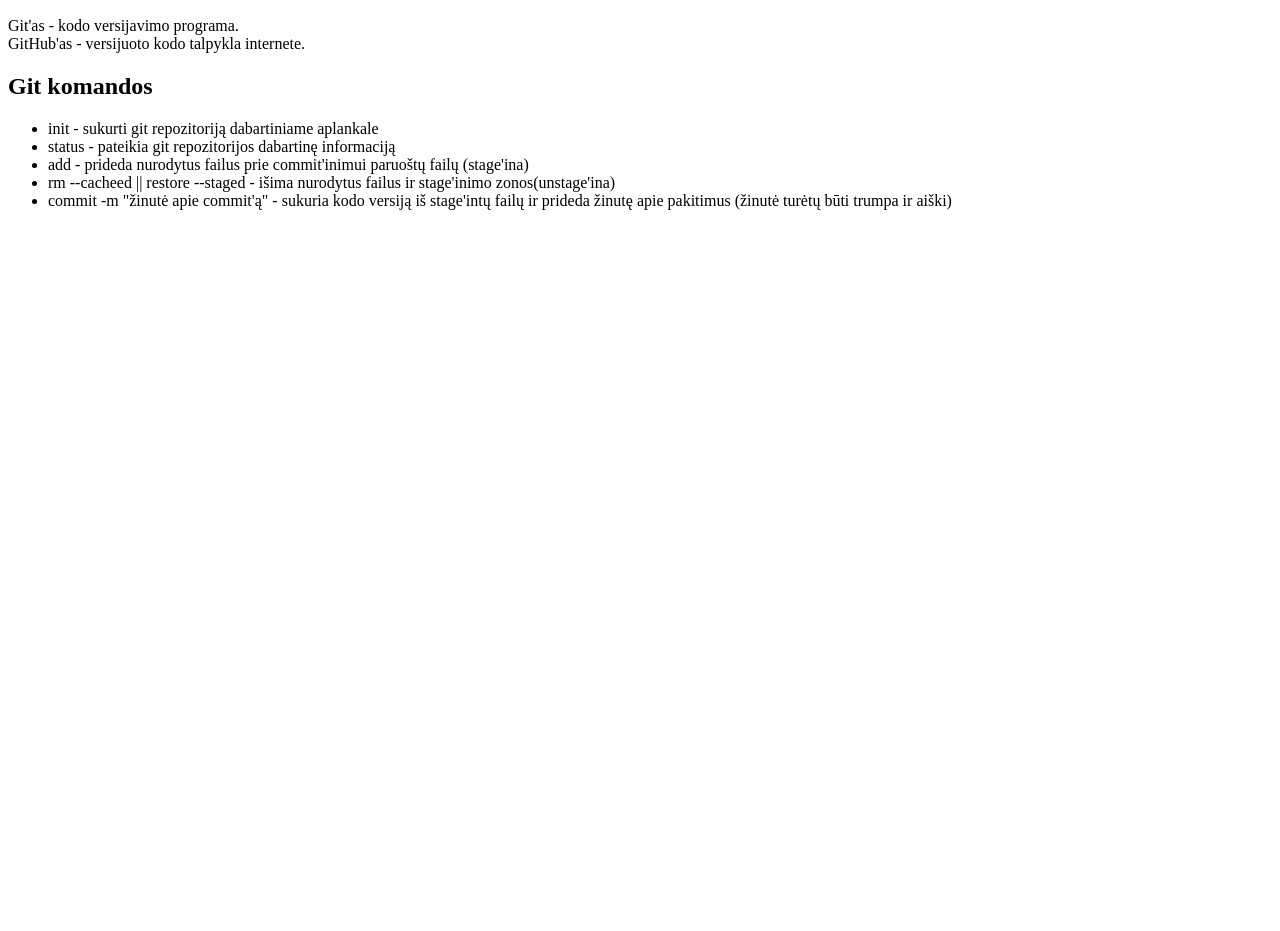
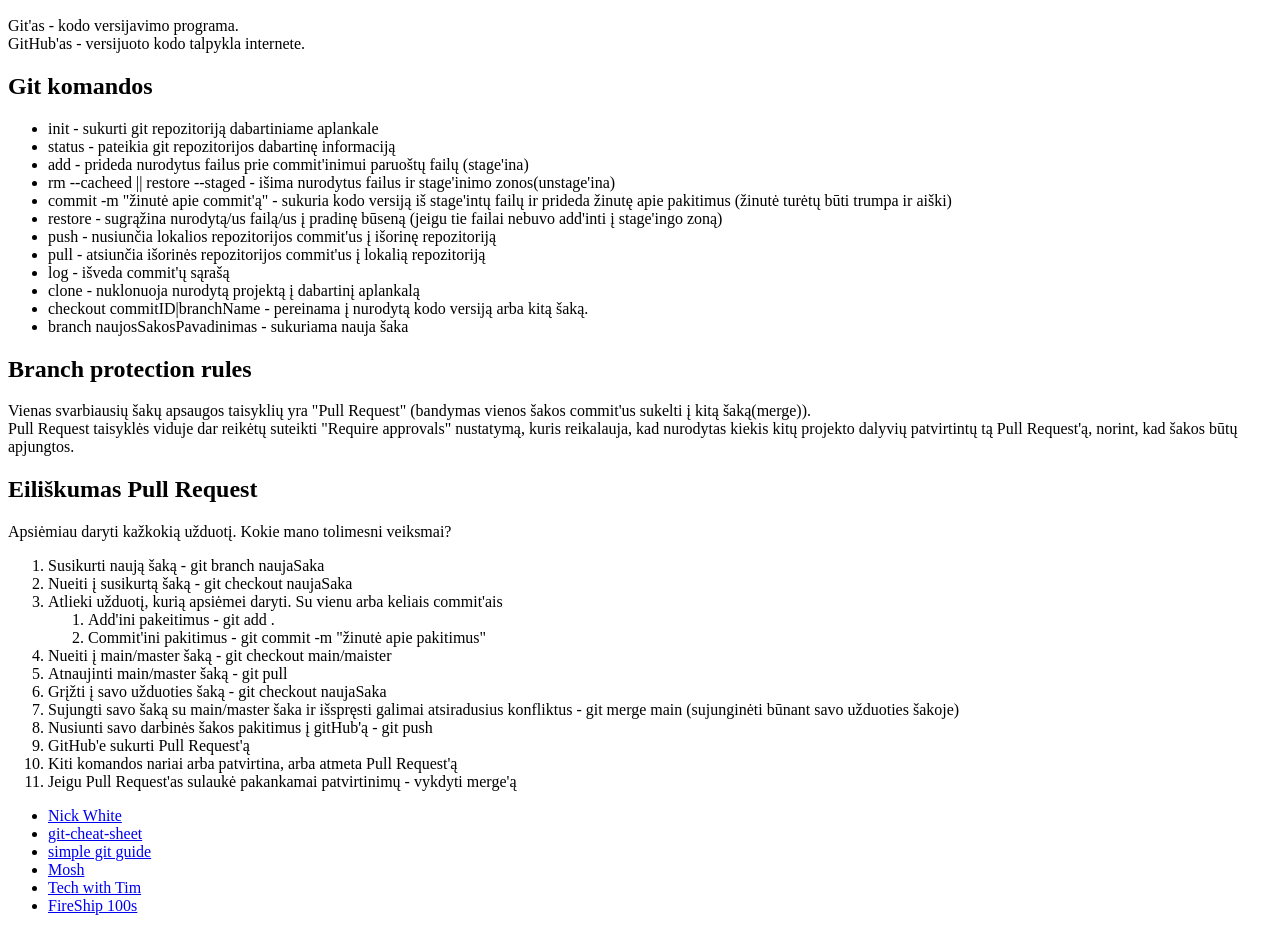
Before and after one commit to TJon8/git_ir_github_test, a plain HTML site: page 44 paskaita - Git ir Github/index.html in a window 1280 px wide. Shown: the part 50-981 px from the top of the page. Before the commit the page ends 800 px from the top, so only its background shows below. Drawn offline with Linux system fonts and the light colour scheme.

Commit message:
Pridėjau Pull request eiliškumą

```diff
--- a/44 paskaita - Git ir Github/index.html
+++ b/44 paskaita - Git ir Github/index.html
@@ -25,12 +25,62 @@
                 <li>commit -m "žinutė apie commit'ą" - sukuria kodo versiją iš stage'intų failų ir prideda žinutę apie
                     pakitimus (žinutė turėtų būti trumpa ir aiški)
                 </li>
+                <li>restore - sugrąžina nurodytą/us failą/us į pradinę būseną (jeigu tie failai nebuvo add'inti į stage'ingo zoną)</li>
+                <li>push - nusiunčia lokalios repozitorijos commit'us į išorinę repozitoriją</li>
+                <li>pull - atsiunčia išorinės repozitorijos commit'us į lokalią repozitoriją</li>
+                <li>log - išveda commit'ų sąrašą</li>
+                <li>clone - nuklonuoja nurodytą projektą į dabartinį aplankalą</li>
+                <li>checkout commitID|branchName - pereinama į nurodytą kodo versiją arba kitą šaką.</li>
+                <li>branch naujosSakosPavadinimas - sukuriama nauja šaka</li>
                 <!-- jei išorėj padėtos dvigubos kabutės, viduje turėtų būti naudojamos viengubos kabutės ir atvirkščiai -->
 
             </ul>
         </section>
+        <section>
+            <h2>Branch protection rules</h2>
+            <p>
+                Vienas svarbiausių šakų apsaugos taisyklių yra "Pull Request" (bandymas vienos šakos commit'us
+                sukelti į kitą šaką(merge)). <br>
+                Pull Request taisyklės viduje dar reikėtų suteikti "Require approvals" nustatymą, kuris reikalauja,
+                kad nurodytas kiekis kitų projekto dalyvių patvirtintų tą Pull Request'ą, norint, kad šakos būtų apjungtos.
+            </p>
+        </section>
+        <section> <!-- Eiliškumas Pull Request -->
+            <h2>Eiliškumas Pull Request</h2>
+            <p>
+                Apsiėmiau daryti kažkokią užduotį. Kokie mano tolimesni veiksmai?
+            </p>
+            <ol>
+                <li>Susikurti naują šaką - git branch naujaSaka</li>
+                <li>Nueiti į susikurtą šaką - git checkout naujaSaka</li>
+                <li>Atlieki užduotį, kurią apsiėmei daryti. Su vienu arba keliais commit'ais</li>
+                <ol>
+                    <li>Add'ini pakeitimus - git add .</li>
+                    <li>Commit'ini pakitimus - git commit -m "žinutė apie pakitimus"</li>
+                </ol>
+                <li>Nueiti į main/master šaką - git checkout main/maister</li>
+                <li>Atnaujinti main/master šaką - git pull</li>
+                <li>Grįžti į savo užduoties šaką - git checkout naujaSaka</li>
+                <li>Sujungti savo šaką su main/master šaka ir išspręsti galimai atsiradusius
+                    konfliktus - git merge main (sujunginėti būnant savo užduoties šakoje)
+                </li>
+                <li>Nusiunti savo darbinės šakos pakitimus į gitHub'ą - git push</li>
+                <li>GitHub'e sukurti Pull Request'ą</li>
+                <li>Kiti komandos nariai arba patvirtina, arba atmeta Pull Request'ą</li>
+                <li>Jeigu Pull Request'as sulaukė pakankamai patvirtinimų - vykdyti merge'ą</li>
+            </ol>
+        </section>
+        <section> <!-- Papildoma informacija -->
+            <ul>
+                <li><a href="https://youtu.be/mJ-qvsxPHpY" target="_blank">Nick White</a></li>
+                <li><a href="https://education.github.com/git-cheat-sheet-education.pdf" target="_blank">git-cheat-sheet</a></li>
+                <li><a href="https://rogerdudler.github.io/git-guide/" target="_blank">simple git guide</a></li>
+                <li><a href="https://youtu.be/8JJ101D3knE" target="_blank">Mosh</a></li>
+                <li><a href="https://youtu.be/DVRQoVRzMIY" target="_blank">Tech with Tim</a></li>
+                <li><a href="https://youtu.be/hwP7WQkmECE" target="_blank">FireShip 100s</a></li>
+            </ul>
+        </section>
     </main>
     <footer></footer>
-    <script src="index.js"></script>
   </body>
 </html>
```
